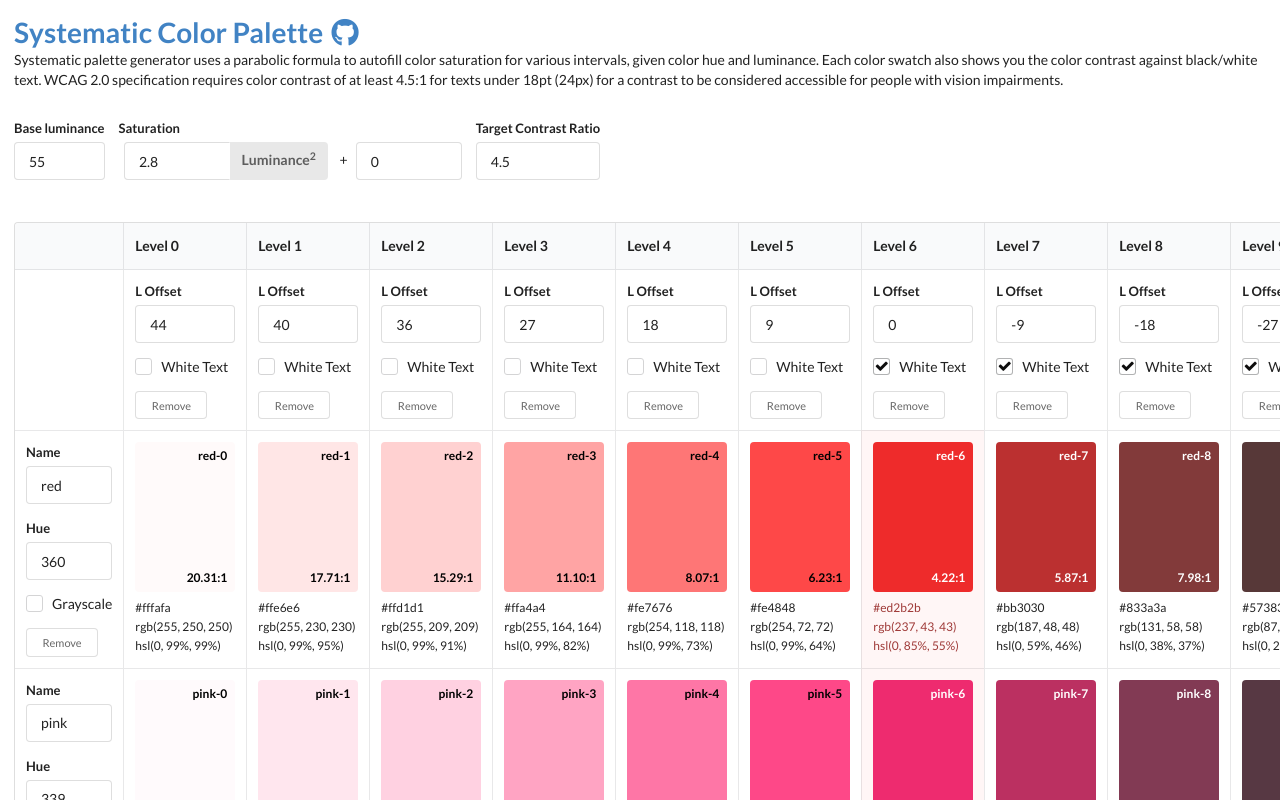
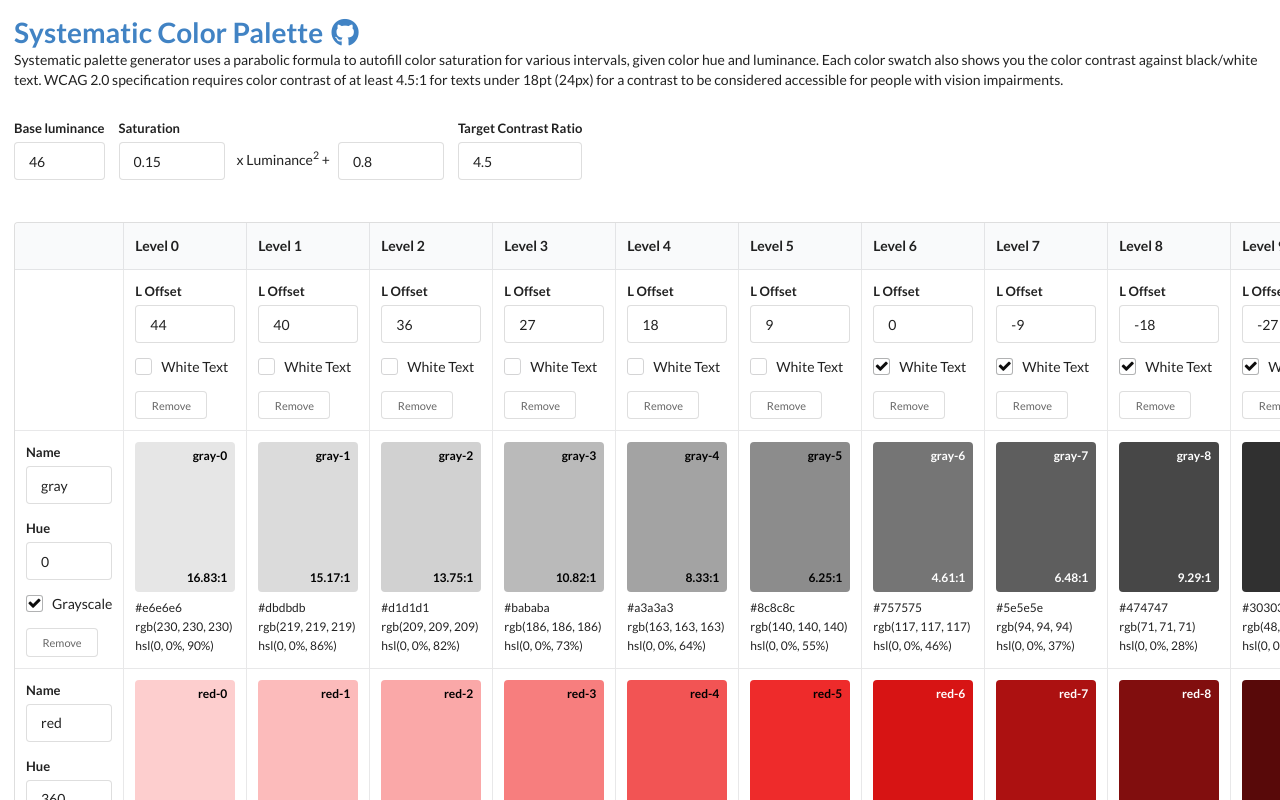
Before and after one commit to hypeJunction/color-wizard, a Vue app: page / in a window 1280 px wide. Shown: the top 800 px of the page. Built offline with nearby package versions, Linux system fonts and the light colour scheme; a small style sheet from the web is missing.

Commit message:
Update defaults

```diff
--- a/src/components/ColorWizard.vue
+++ b/src/components/ColorWizard.vue
@@ -38,8 +38,7 @@
             <div class="field">
               <label>Saturation</label>
               <div class="field inline">
-                &nbsp;
-                <div class="ui right labeled input">
+                <div class="ui input">
                   <input
                     type="number"
                     step="0.01"
@@ -48,9 +47,8 @@
                     v-model.number="model.factor"
                     required
                   />
-                  <div class="ui label">Luminance<sup>2</sup></div>
                 </div>
-                <span>+</span>
+                <span>x Luminance<sup>2</sup></span>&nbsp;<span>+</span>
                 &nbsp;
                 <div class="ui input">
                   <input
@@ -213,11 +211,12 @@ const levels = offsets.map((offset, index) => ({
 }));
 
 const defaults = {
+  gray: 0,
   red: 360,
   pink: 339,
-  grape: 174,
+  grape: 288,
   violet: 255,
-  indigo: 288,
+  indigo: 230,
   blue: 208,
   cyan: 188,
   teal: 162,
@@ -225,7 +224,6 @@ const defaults = {
   lime: 85,
   yellow: 39,
   orange: 24,
-  gray: 210,
 };
 
 const colors = Object.keys(defaults)
@@ -241,9 +239,9 @@ export default {
   data() {
     return {
       model: {
-        luminance: 55,
-        factor: 2.8,
-        shift: 0,
+        luminance: 46,
+        factor: 0.15,
+        shift: 0.8,
         contrast: 4.5,
         levels,
         colors,
```
